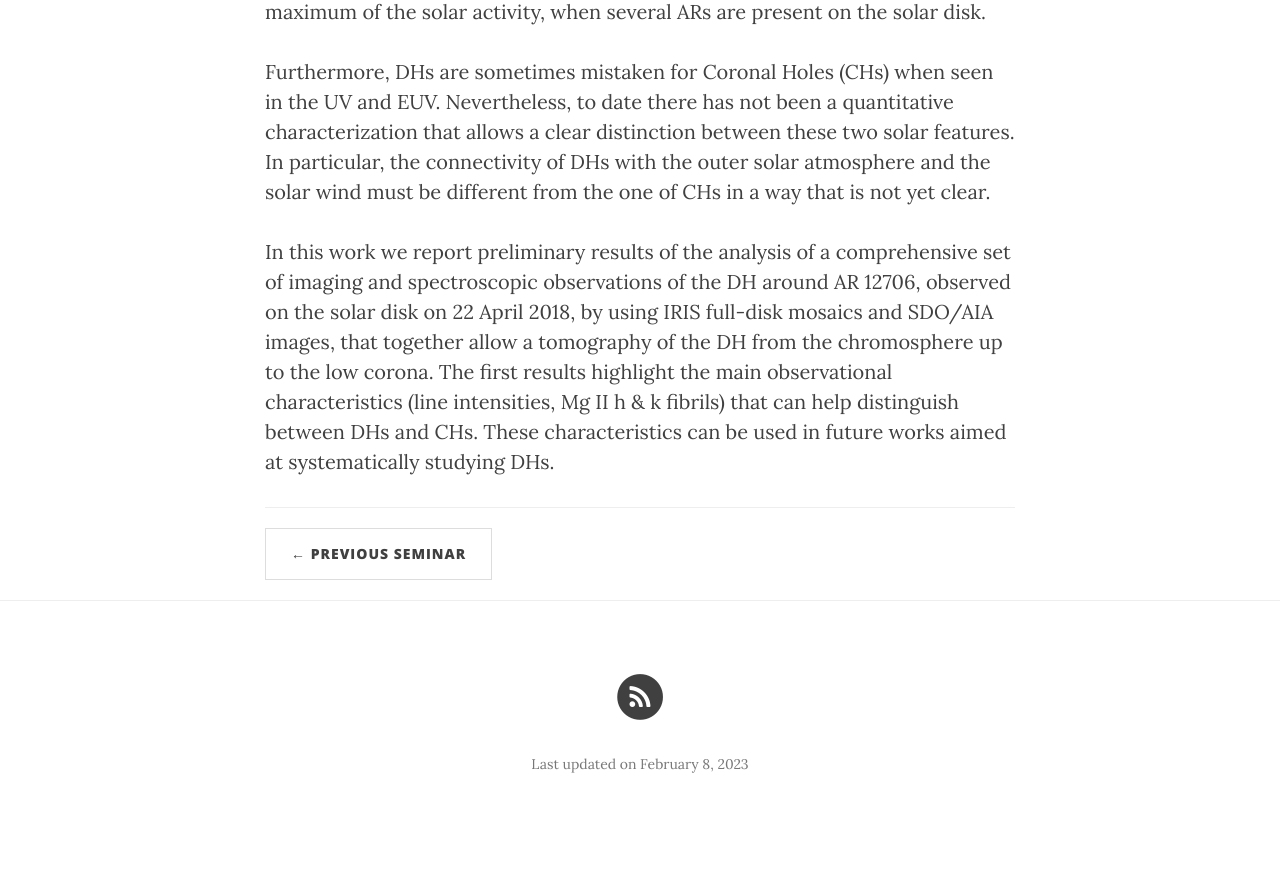
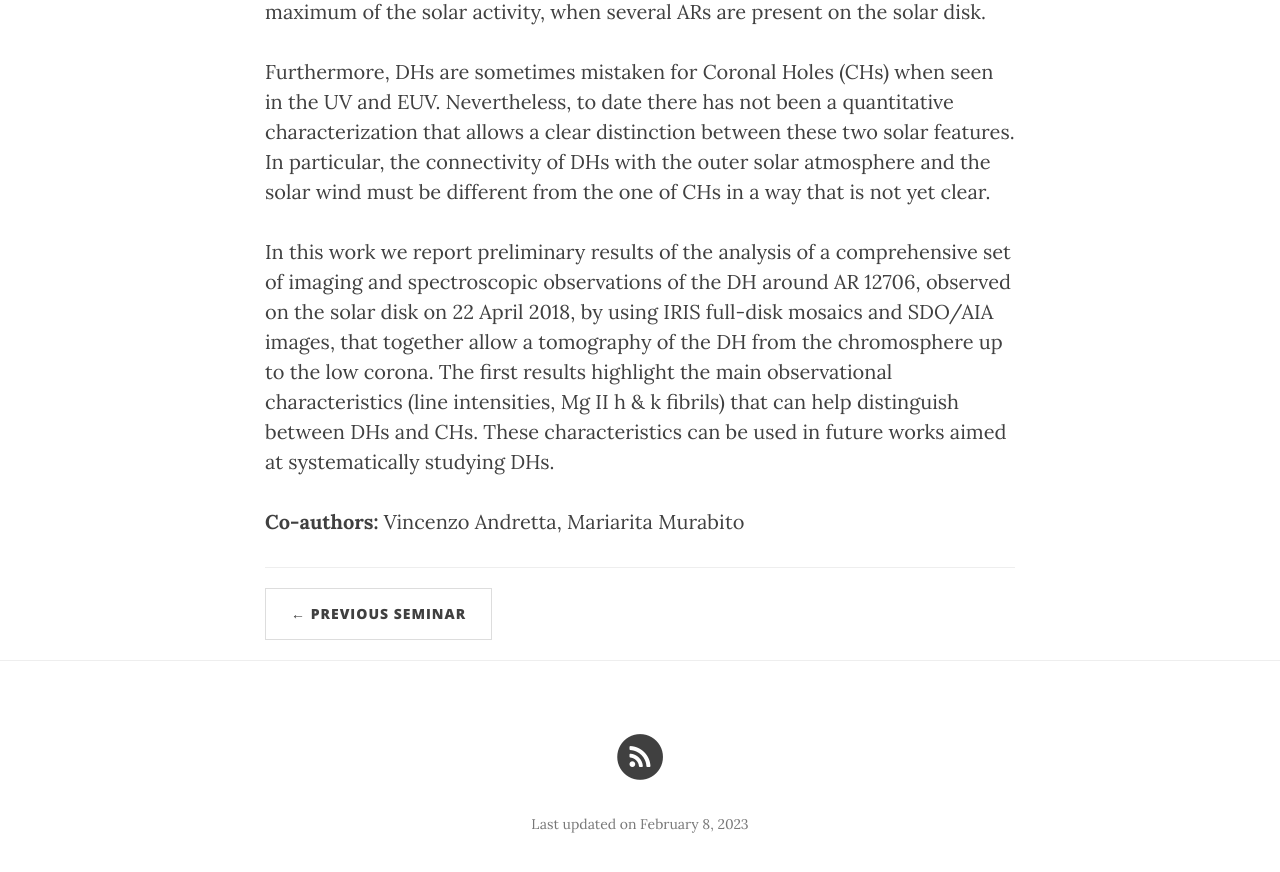
Before and after one commit to ITA-Solar/espos, a Jekyll site: the page built from _posts/2023-02-16-Lezzi.md, in a window 1280 px wide and 900 px high, scrolled down 1392 px. Shown: the top 872 px of the window. Built offline with Jekyll 4.4.1, drawn with Linux system fonts in a browser that asks for light colours; nearby versions of some CDN libraries; before the commit the page ends 2232 px from its top, so only the background shows below that.

Commit message:
Update 2023-02-16-Lezzi.md

```diff
--- a/_posts/2023-02-16-Lezzi.md
+++ b/_posts/2023-02-16-Lezzi.md
@@ -18,3 +18,5 @@ DHs are very common solar features, yet we do not fully understand what their st
 Furthermore, DHs are sometimes mistaken for Coronal Holes (CHs) when seen in the UV and EUV. Nevertheless, to date there has not been a quantitative characterization that allows a clear distinction between these two solar features. In particular, the connectivity of DHs with the outer solar atmosphere and the solar wind must be different from the one of CHs in a way that is not yet clear.
 
 In this work we report preliminary results of the analysis of a comprehensive set of imaging and spectroscopic observations of the DH around AR 12706, observed on the solar disk on 22 April 2018, by using IRIS full-disk mosaics and SDO/AIA images, that together allow a tomography of the DH from the chromosphere up to the low corona. The first results highlight the main observational characteristics (line intensities, Mg II h & k fibrils) that can help distinguish between DHs and CHs. These characteristics can be used in future works aimed at systematically studying DHs.
+
+**Co-authors:** Vincenzo Andretta, Mariarita Murabito
```
